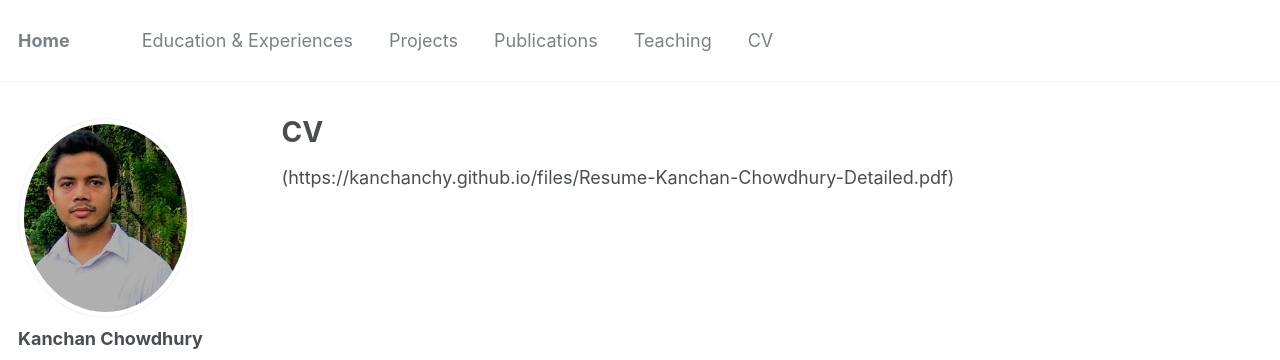
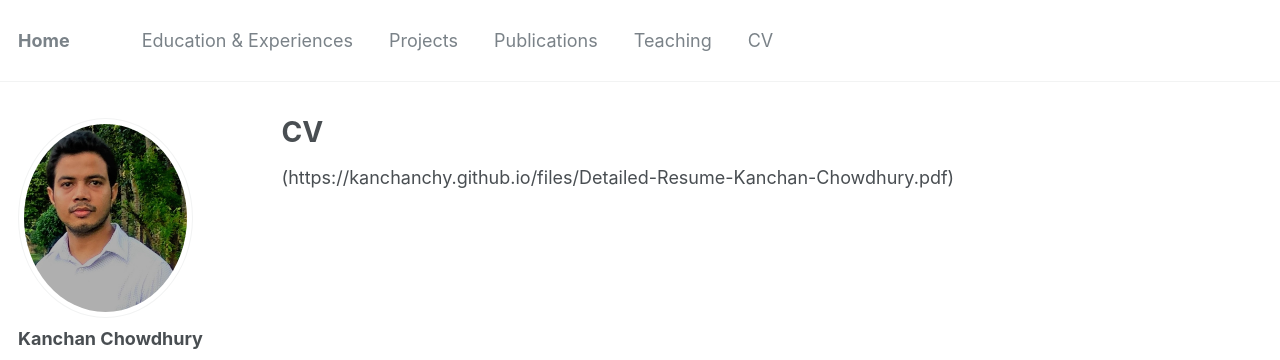
Before and after one commit to kanchanchy/kanchanchy.github.io, a Jekyll site: the page built from _pages/cv.md, in a window 1280 px wide. Shown: the top 360 px of the page. Built offline with Jekyll 4.4.1, drawn with Linux system fonts in a browser that asks for light colours.

```diff
--- a/_data/navigation.yml
+++ b/_data/navigation.yml
@@ -13,4 +13,4 @@ main:
     url: /teaching/
 
   - title: "CV"
-    url: https://kanchanchy.github.io/files/Resume-Kanchan-Chowdhury-Detailed.pdf
+    url: https://kanchanchy.github.io/files/Detailed-Resume-Kanchan-Chowdhury.pdf
--- a/_pages/cv.md
+++ b/_pages/cv.md
@@ -10,4 +10,4 @@ redirect_from:
 {% include base_path %}
 
 
-(https://kanchanchy.github.io/files/Resume-Kanchan-Chowdhury-Detailed.pdf)
+(https://kanchanchy.github.io/files/Detailed-Resume-Kanchan-Chowdhury.pdf)
```
Also changed, not shown: 2 other files.
